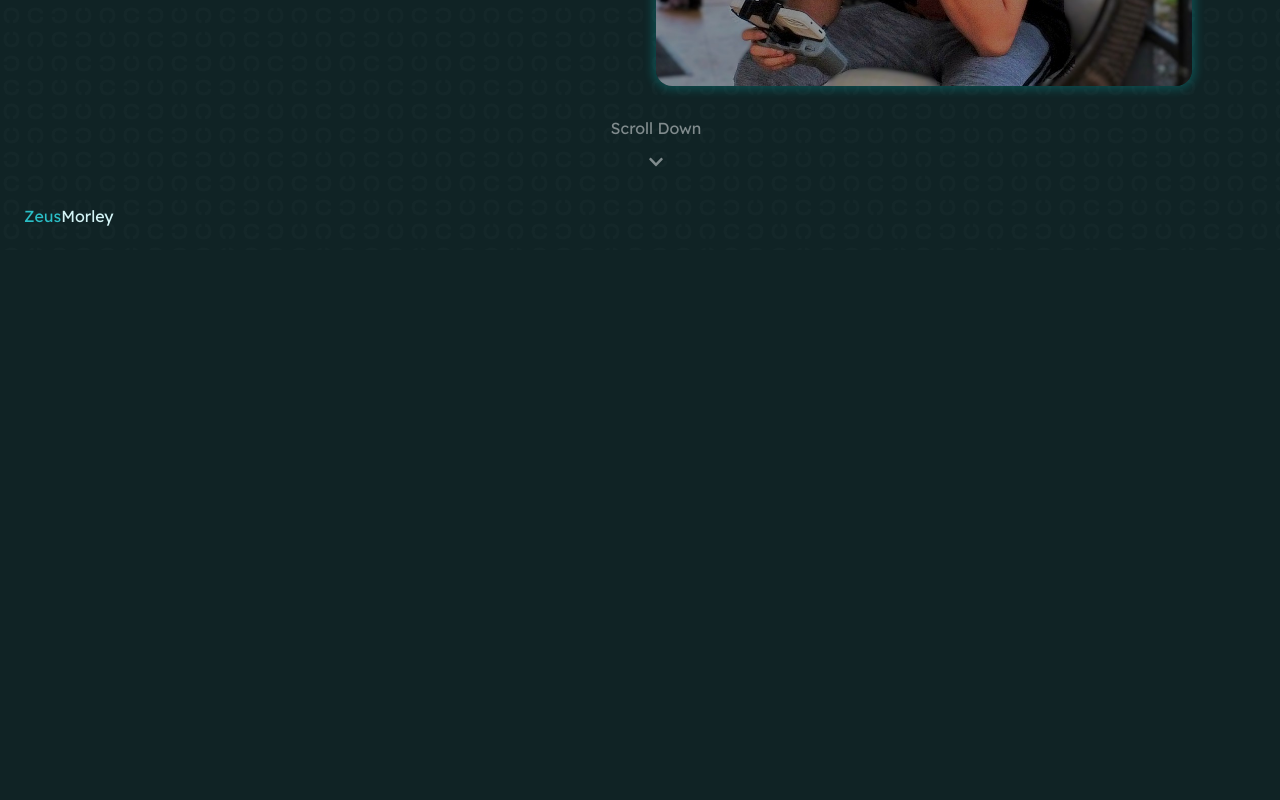
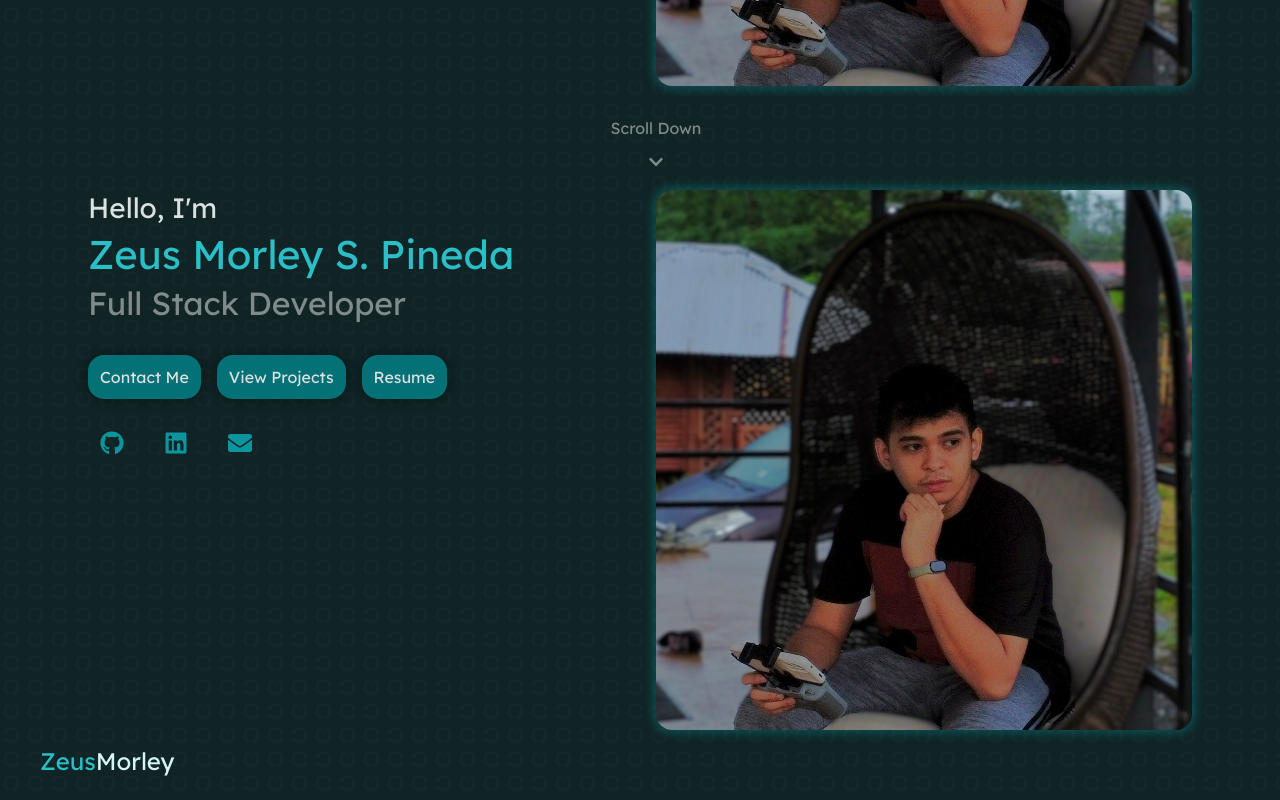
Before and after one commit to ZeusMorley/portfolio, a React (Create React App) app: page / in a window 1280 px wide. Shown: the part 620-1420 px from the top of the page. Before the commit the page ends 870 px from the top, so only its background shows below. Built offline with nearby package versions, Linux system fonts and the light colour scheme.

Commit message:
Added Scroll to Top and Scroll down buttons

```diff
--- a/src/App.css
+++ b/src/App.css
@@ -17,8 +17,8 @@ h1, h2, h3, h4, h5, h6 {
 }
 
 .title {
-  margin-left: 80px;
-  margin-top: 56px;
+  margin-left: 5rem;
+  margin-top: 3.5rem;
 }
 
 .first {
--- a/src/App.js
+++ b/src/App.js
@@ -2,6 +2,7 @@ import './App.css';
 import Header from './components/Layout/Header';
 import Footer from './components/Layout/Footer';
 import Home from './components/Sections/Home';
+import About from './components/Sections/About';
 import Scroll from './components/Scroll';
 function App() {
   return (
@@ -10,7 +11,8 @@ function App() {
       <main className="main">
         <div className="container">
             <Home />
-            <Scroll />
+            <Scroll to="about"/>
+            <About />
         </div>
       </main>
       <Footer />
--- a/src/components/Layout/Footer.css
+++ b/src/components/Layout/Footer.css
@@ -1,17 +1,20 @@
 .footer {
-align-content: center;
+    margin: 0;
+    /* background-color: var(--brand-700); */
+    /* margin: 0rem -1.5rem 0rem -1.5rem; */
 }
 
-.footer .container {
+.footer__container {
     display: flex;
     flex-direction: row;
     align-items: center;
     justify-content: space-between;
-    padding-bottom: 0rem;
+    padding: 0rem 1rem;
 }
 
 .footer__text {
     margin: 0;
+    font-size: var(--h5);
     text-align: left;
 }
 
@@ -23,18 +26,17 @@ align-content: center;
     color: var(--brand-100);
 }
 
-
 /* Tablet and up */
 @media (min-width: 768px) {
-    .footer__title {
-      font-size: 1.75rem;
+    .footer__text {
+      font-size: var(--h5);
       text-align: left;
     }
 }
 
 /* Desktop and up */
 @media (min-width: 1024px) {
-    .footer__title {
-      font-size: 2rem;
+    .footer__text {
+      font-size: var(--h5);
     }
 }
--- a/src/components/Layout/Footer.jsx
+++ b/src/components/Layout/Footer.jsx
@@ -1,6 +1,6 @@
 import React from 'react';
 import './Footer.css';
-import {FiChevronUp} from 'react-icons/fi';
+import ScrollToTop from '../ScrollToTop';
 
 const Footer = () => {
     return (
@@ -10,6 +10,8 @@ const Footer = () => {
                     <span className="footer__title--first">Zeus</span>
                     <span className="footer__title--second">Morley</span>
                 </p>
+
+                <ScrollToTop/>
             </div>
         </footer>
     );
--- a/src/components/Layout/Header.css
+++ b/src/components/Layout/Header.css
@@ -13,6 +13,7 @@
 .header__title {
   margin: 0;
   text-align: left;
+  font-size: var(--h3);
 }
 
 .header__title--first {
@@ -76,7 +77,7 @@
 /* Tablet and up */
 @media (min-width: 768px) {
   .header__title {
-    font-size: 1.75rem;
+    font-size: var(--h3);
     text-align: left;
   }
 
@@ -94,6 +95,6 @@
 /* Desktop and up */
 @media (min-width: 1024px) {
   .header__title {
-    font-size: 2rem;
+    font-size: var(--h3);
   }
 }
--- a/src/components/Scroll.css
+++ b/src/components/Scroll.css
@@ -16,6 +16,7 @@
     margin: 0;
     padding: 0;
     gap: 0;
+    cursor: pointer;
 }
 
 .scroll-word {
--- a/src/components/Scroll.jsx
+++ b/src/components/Scroll.jsx
@@ -2,10 +2,19 @@ import React from 'react';
 import './Scroll.css';
 import { FaChevronDown } from 'react-icons/fa';
 
-const Scroll = () => {
+export default function Scroll ({ to }) {
+  const handleClick = () => {
+    const target = document.getElementById(to);
+      if (target) {
+        target.scrollIntoView({ behavior: 'smooth'});
+      }
+  };
+
   return (
     <div className="scroll-container">
-        <div className="scroll-button">
+        <div className="scroll-button"
+          onClick={handleClick}
+        >
             <div className="scroll-word">
                 <p>Scroll Down</p>
             </div>
@@ -15,6 +24,4 @@ const Scroll = () => {
         </div>
     </div>
   );
-};
-
-export default Scroll;
+}
--- /dev/null
+++ b/src/components/ScrollToTop.css
@@ -0,0 +1,29 @@
+.scroll-to-top-btn{
+    display: flex;
+    bottom: 0;
+    right: 0;
+    position: fixed;
+    opacity: 0;
+    margin: var(--h1);
+    font-size: var(--h3);
+    padding: 0.1rem;
+    color: var(--brand-500);
+    background-color: var(--neutral-500);
+    border-radius: 50%;
+    animation: bounce 4s infinite;
+}
+
+.scroll-to-top-btn.isVisible{
+    opacity: 1;
+    pointer-events: auto;
+}
+
+.scroll-to-top-btn:hover{
+    color: var(--brand-800);
+    background-color:var(--brand-700);
+}
+
+@keyframes bounce {
+    0%, 30%, 50%,100% { transform: translateY(0); }
+    20%,40% { transform: translateY(-10px); }
+}
--- /dev/null
+++ b/src/components/ScrollToTop.jsx
@@ -0,0 +1,28 @@
+import React, { useState, useEffect } from 'react';
+import './ScrollToTop.css';
+import {FiChevronUp} from 'react-icons/fi';
+
+const ScrollToTop = () => {
+    const [isVisible, setIsVisible] = useState(false);
+
+    useEffect(() => {
+        const handleScroll = () => {
+            setIsVisible(window.scrollY > 500);
+        };
+
+        window.addEventListener('scroll', handleScroll);
+        return () => window.removeEventListener('scroll', handleScroll);
+    }, []);
+
+    const ScrollTop = () => {
+        window.scrollTo({ top: 0, behavior: 'smooth'});
+    }
+    return (
+    <FiChevronUp
+        className={`scroll-to-top-btn${isVisible ? ' isVisible' : ''}`}
+        onClick={ScrollTop}
+    />
+  );
+};
+
+export default ScrollToTop;
--- a/src/components/Sections/About.css
+++ b/src/components/Sections/About.css
@@ -0,0 +1,106 @@
+.home-container {
+    display: flex;
+    flex-direction: column;
+    gap: 2rem;
+}
+
+.left-side,
+.right-side {
+    width: 100%;
+    display: flex;
+    flex-direction: column;
+    gap: 2rem;
+}
+
+.greeting h1,
+.greeting h3,
+.greeting h4 {
+  margin: 0;
+}
+
+.greeting {
+    display: flex;
+    flex-direction: column;
+    padding: 0;
+    gap: 0.25rem;
+}
+
+.greeting h1 {
+    color: var(--brand-500);
+}
+
+.greeting h3 {
+    color: var(--neutral-300);
+}
+
+.greeting h4 {
+    color: var(--neutral-100);
+}
+
+.action-buttons {
+    display: flex;
+    flex-direction: row;
+    flex-wrap: wrap;
+    gap: 1rem;
+}
+
+.button {
+    background-color: var(--brand-700);
+    color: var(--neutral-100);
+    padding: 0.75rem;
+    border-radius: 1rem;
+    box-shadow: 0 0 10px 4px rgb(0, 0, 0,0.2);
+}
+
+.button:hover {
+    background-color: var(--brand-600);
+}
+
+.socials {
+    display: flex;
+    flex-direction: row;
+    gap: 2.5rem;
+    margin-left: 0.75rem;
+    font-size: 1.5rem;
+    color: var(--brand-600);
+}
+.social-icon{
+    text-decoration: none;
+    color: var(--brand-600);
+}
+
+.social-icon:hover {
+    color: var(--brand-500);
+}
+
+.picture-container {
+    width: 100%;
+    border-radius: 1rem;
+    overflow: hidden;
+    align-self: center;
+    justify-self: center;
+    box-shadow: 0 0 10px 4px rgba(0, 228, 232, 0.2);
+}
+
+.me {
+    width: 100%;
+    height: 100%;
+    object-fit: cover;
+    object-position: center;
+}
+
+@media (max-width: 768px) {
+    .greeting,
+    .action-buttons {
+        margin-right: 8rem;
+    }
+}
+
+@media (min-width: 768px) {
+    .home-container {
+        flex-direction: row;
+    }
+    .left-side, .right-side {
+        width: 50%;
+    }
+}
--- a/src/components/Sections/About.jsx
+++ b/src/components/Sections/About.jsx
@@ -0,0 +1,54 @@
+import React from 'react';
+import './About.css';
+import { FaGithub, FaLinkedin, FaEnvelope } from 'react-icons/fa';
+
+const About = () => {
+    return (
+        <div className="home-container" id="about">
+            <div className="left-side">
+                <div className="greeting">
+                    <h4>Hello, I'm</h4>
+                    <h1>Zeus Morley S. Pineda</h1>
+                    <h3>Full Stack Developer</h3>
+                </div>
+
+                <div className="action-buttons">
+                    <div className="button">Contact Me</div>
+                    <div className="button">View Projects</div>
+                    <div className="button">Resume</div>
+                </div>
+
+                <div className="socials">
+                    <a className="social-icon"
+                        href="https://github.com/ZeusMorley"
+                        target="_blank"
+                        rel="noopener noreferrer">
+                        <FaGithub />
+                    </a>
+
+                    <a className="social-icon"
+                        href="https://www.linkedin.com/in/zeus-morley-pineda-801007194"
+                        target="_blank"
+                        rel="noopener noreferrer">
+                        <FaLinkedin />
+                    </a>
+
+                    <a className="social-icon"
+                        href="mailto:pinedazeusmorley@gmail.com"
+                        target="_blank"
+                        rel="noopener noreferrer">
+                        <FaEnvelope />
+                    </a>
+                </div>
+            </div>
+
+            <div className="right-side">
+                <div className="picture-container">
+                    <img className="me" src={('/images/with_blur.jpg')} alt="me" />
+                </div>
+            </div>
+        </div>
+    );
+};
+
+export default About;
--- a/src/components/Sections/Home.jsx
+++ b/src/components/Sections/Home.jsx
@@ -4,7 +4,7 @@ import { FaGithub, FaLinkedin, FaEnvelope } from 'react-icons/fa';
 
 const Home = () => {
     return (
-        <div className="home-container">
+        <div className="home-container" id="home">
             <div className="left-side">
                 <div className="greeting">
                     <h4>Hello, I'm</h4>
```
